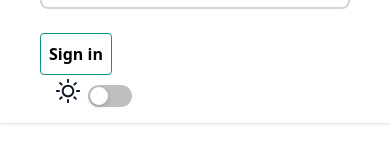
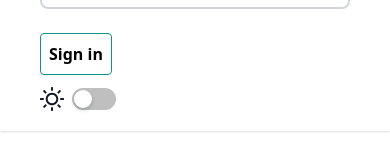
Before and after one commit to NadyaKir/collectio, a React (Vite) app in the folder client/: page /users in a window 390 px wide. Both pictures are taken after a click on the button 322 px from the left and 40 px from the top of the page. Shown: the part 133-298 px from the top of the page. Built offline with nearby package versions, Linux system fonts and the light colour scheme.

Commit message:
styles: mobile themeswitcher margins

```diff
--- a/client/src/components/Navbar/ThemeSwitcher.jsx
+++ b/client/src/components/Navbar/ThemeSwitcher.jsx
@@ -21,8 +21,8 @@ export default function ThemeSwitcher() {
   };
 
   return (
-    <>
-      <span className="ml-4 mr-2 text-2xl font-medium text-gray-900 dark:text-gray-300">
+    <div className="flex justify-start items-center mt-2 md:mt-0 md:ml-4">
+      <span className="mr-2 text-2xl font-medium text-gray-900 dark:text-gray-300">
         {isDarkMode ? <MoonOutlined /> : <SunOutlined />}
       </span>
       <ConfigProvider
@@ -34,6 +34,6 @@ export default function ThemeSwitcher() {
       >
         <Switch checked={isDarkMode} onChange={toggleDarkMode} />
       </ConfigProvider>
-    </>
+    </div>
   );
 }
```
